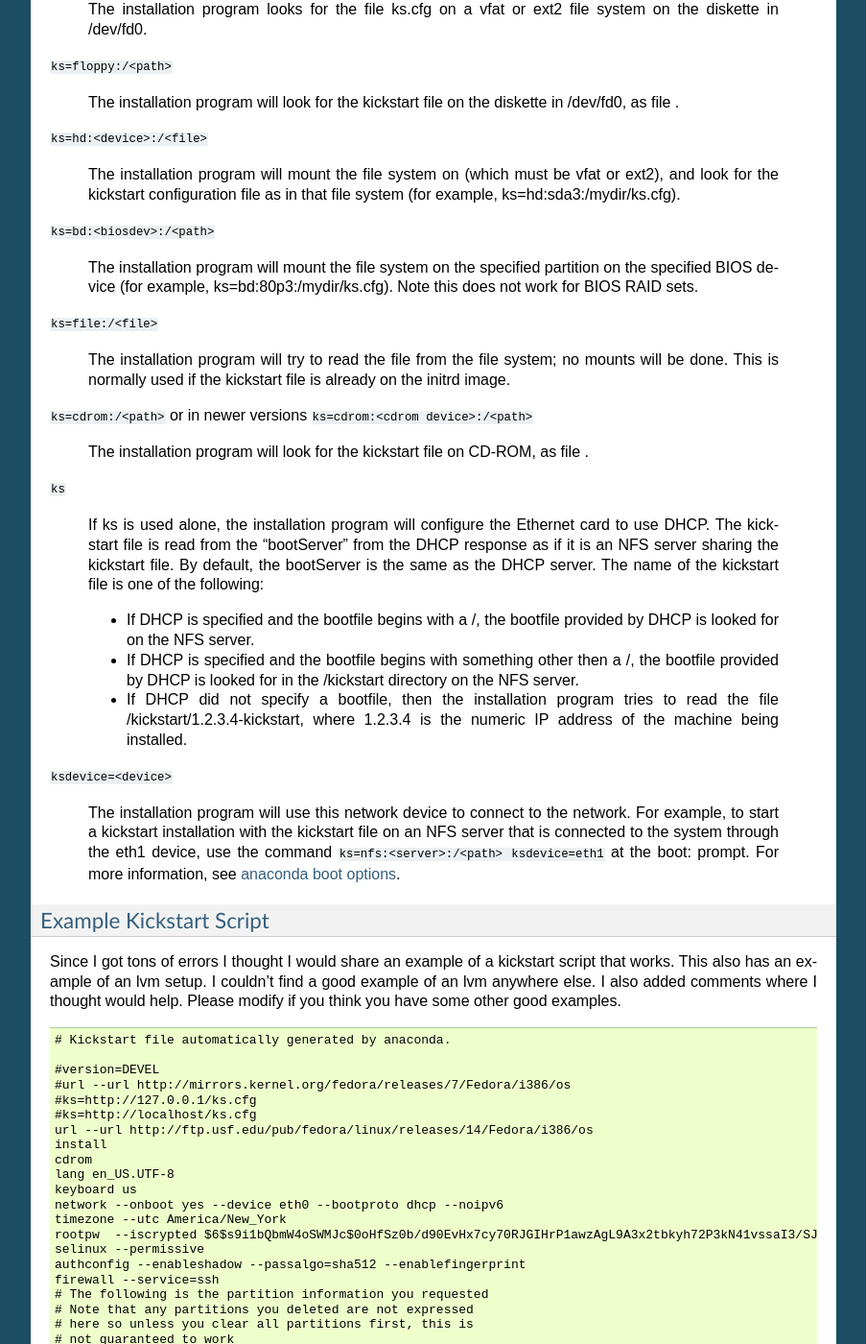
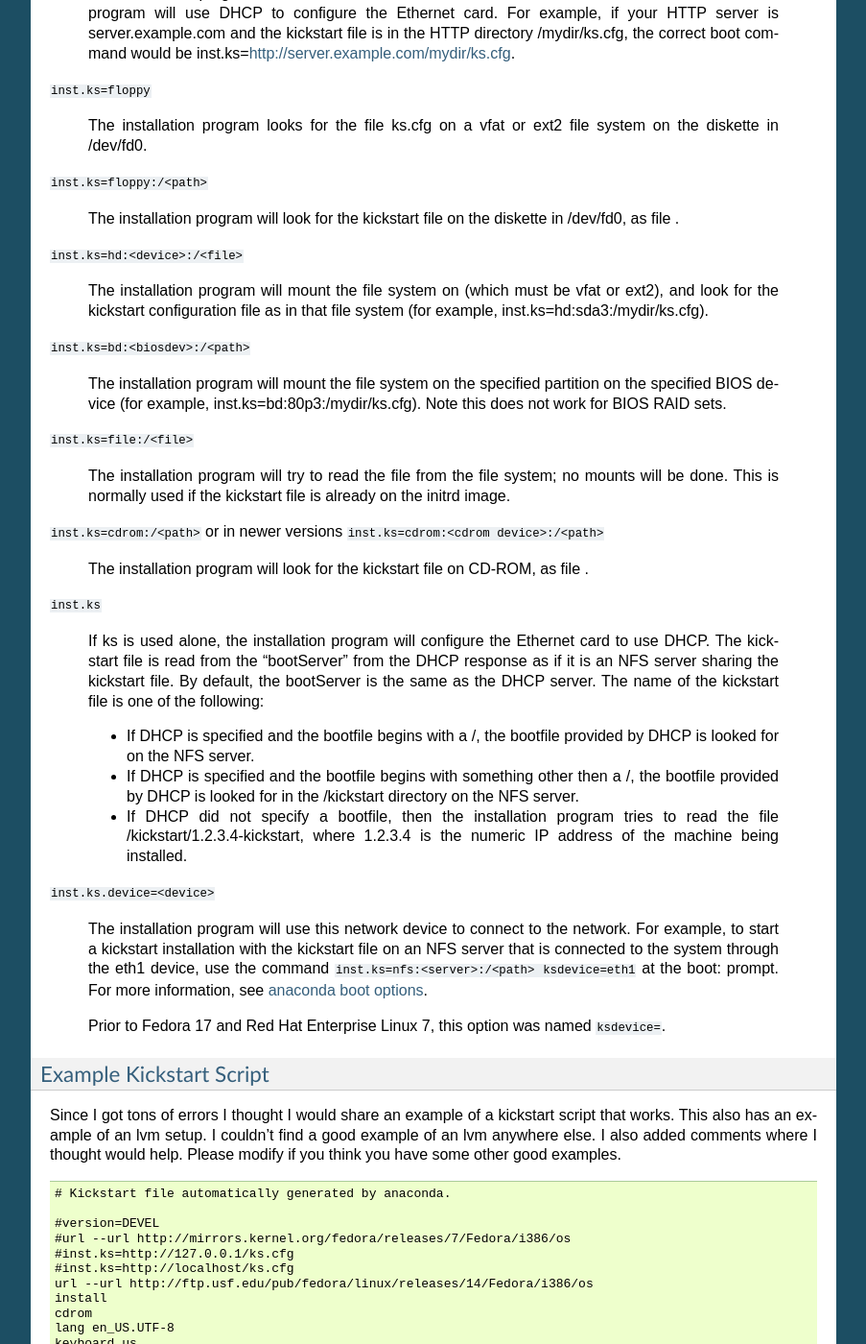
Before and after one commit to pykickstart/pykickstart, a Sphinx documentation site: the page built from docs/kickstart-docs.rst, in a window 1280 px wide and 1400 px high, scrolled down 138826 px. Shown: the whole window at 96% size, without its empty margins (198-1101 px from the left). Built offline with Sphinx 7.4.7, drawn with Linux system fonts in a browser that asks for light colours; some of the changed text lies outside the part shown.

Commit message:
Explain ks= vs. inst.ks= in the documentation (#109).

```diff
--- a/docs/kickstart-docs.rst
+++ b/docs/kickstart-docs.rst
@@ -362,10 +362,12 @@ installed.
 
 There are also 2 optional headers, controlled by the kernel command line
 options
-`kssendmac <https://rhinstaller.github.io/anaconda/boot-options.html#inst-ks-sendmac>`__
+`inst.ks.sendmac <https://rhinstaller.github.io/anaconda/boot-options.html#inst-ks-sendmac>`__
 and
-`kssendsn <https://rhinstaller.github.io/anaconda/boot-options.html#inst-ks-sendsn>`__
+`inst.ks.sendsn <https://rhinstaller.github.io/anaconda/boot-options.html#inst-ks-sendsn>`__
 
+Prior to Fedora 17 and Red Hat Enterprise Linux 7, these options were
+named ``kssendmac`` and ``kssendsn``.
 
 Chapter 11. Making the Installation Tree Available
 ==================================================
@@ -402,6 +404,9 @@ line argument is passed to the kernel.
 
 https://fedoraproject.org/wiki/File:Fedora_boot_screen.png
 
+Prior to Fedora 17 and Red Hat Enterprise Linux 7, all the various forms
+of the ``inst.ks=`` parameter were simply named ``ks=``.
+
 
 Boot Diskette
 -------------
@@ -411,13 +416,13 @@ Section called Creating a Kickstart Boot Diskette in Chapter 6, boot the
 system with the diskette in the drive, and enter the following command
 at the boot: prompt:
 
-``linux ks=floppy``
+``linux inst.ks=floppy``
 
 
 CD-ROM #1 and Diskette
 ----------------------
 
-The linux ks=floppy command also works if the ks.cfg file is located on
+The linux inst.ks=floppy command also works if the ks.cfg file is located on
 a vfat or ext2 file system on a diskette and you boot from the Fedora or
 Red Hat Enterprise Linux CD-ROM #1.
 
@@ -426,7 +431,7 @@ Enterprise Linux CD-ROM #1 and have the kickstart file on a vfat or ext2
 file system on a diskette. To do so, enter the following command at the
 boot: prompt:
 
-``linux ks=hd:fd0:/ks.cfg``
+``linux inst.ks=hd:fd0:/ks.cfg``
 
 
 With Driver Disk
@@ -436,7 +441,7 @@ If you need to use a driver disk with kickstart, specify the dd option
 as well. For example, to boot off a boot diskette and use a driver disk,
 enter the following command at the boot: prompt:
 
-``linux ks=floppy dd``
+``linux inst.ks=floppy dd``
 
 
 Boot CD-ROM
@@ -447,66 +452,66 @@ called Creating a Kickstart Boot CD-ROM in Chapter 6, insert the CD-ROM
 into the system, boot the system, and enter the following command at the
 boot: prompt (where ks.cfg is the name of the kickstart file):
 
-``linux ks=cdrom:<device>:/ks.cfg``
+``linux inst.ks=cdrom:<device>:/ks.cfg``
 
 
 Other kickstart options
 ------------------------
 
-``ks=nfs:<server>:/<path>``
+``inst.ks=nfs:<server>:/<path>``
 
     The installation program will look for the kickstart file on the NFS
     server , as file . The installation program will use DHCP to
     configure the Ethernet card. For example, if your NFS server is
     server.example.com and the kickstart file is in the NFS share
     /mydir/ks.cfg, the correct boot command would be
-    ks=\ nfs:server.example.com:/mydir/ks.cfg.
+    inst.ks=\ nfs:server.example.com:/mydir/ks.cfg.
 
-``ks=http://<server>/<path>``
+``inst.ks=http://<server>/<path>``
 
     The installation program will look for the kickstart file on the
     HTTP server , as file . The installation program will use DHCP to
     configure the Ethernet card. For example, if your HTTP server is
     server.example.com and the kickstart file is in the HTTP directory
     /mydir/ks.cfg, the correct boot command would be
-    ks=\ http://server.example.com/mydir/ks.cfg.
+    inst.ks=\ http://server.example.com/mydir/ks.cfg.
 
-``ks=floppy``
+``inst.ks=floppy``
 
     The installation program looks for the file ks.cfg on a vfat or ext2
     file system on the diskette in /dev/fd0.
 
-``ks=floppy:/<path>``
+``inst.ks=floppy:/<path>``
 
     The installation program will look for the kickstart file on the
     diskette in /dev/fd0, as file .
 
-``ks=hd:<device>:/<file>``
+``inst.ks=hd:<device>:/<file>``
 
     The installation program will mount the file system on (which must
     be vfat or ext2), and look for the kickstart configuration file as
-    in that file system (for example, ks=hd:sda3:/mydir/ks.cfg).
+    in that file system (for example, inst.ks=hd:sda3:/mydir/ks.cfg).
 
-``ks=bd:<biosdev>:/<path>``
+``inst.ks=bd:<biosdev>:/<path>``
 
     The installation program will mount the file system on the specified
     partition on the specified BIOS device (for example,
-    ks=bd:80p3:/mydir/ks.cfg). Note this does not work for BIOS RAID
+    inst.ks=bd:80p3:/mydir/ks.cfg). Note this does not work for BIOS RAID
     sets.
 
-``ks=file:/<file>``
+``inst.ks=file:/<file>``
 
     The installation program will try to read the file from the file
     system; no mounts will be done. This is normally used if the
     kickstart file is already on the initrd image.
 
-``ks=cdrom:/<path>`` or in newer versions
-``ks=cdrom:<cdrom device>:/<path>``
+``inst.ks=cdrom:/<path>`` or in newer versions
+``inst.ks=cdrom:<cdrom device>:/<path>``
 
     The installation program will look for the kickstart file on CD-ROM,
     as file .
 
-``ks``
+``inst.ks``
 
     If ks is used alone, the installation program will configure the
     Ethernet card to use DHCP. The kickstart file is read from the
@@ -526,15 +531,18 @@ Other kickstart options
        tries to read the file /kickstart/1.2.3.4-kickstart, where
        1.2.3.4 is the numeric IP address of the machine being installed.
 
-``ksdevice=<device>``
+``inst.ks.device=<device>``
 
     The installation program will use this network device to connect to
     the network. For example, to start a kickstart installation with the
     kickstart file on an NFS server that is connected to the system
     through the eth1 device, use the command
-    ``ks=nfs:<server>:/<path> ksdevice=eth1`` at the boot: prompt. For
+    ``inst.ks=nfs:<server>:/<path> ksdevice=eth1`` at the boot: prompt. For
     more information, see
     `anaconda boot options <https://rhinstaller.github.io/anaconda/boot-options.html>`__.
+
+    Prior to Fedora 17 and Red Hat Enterprise Linux 7, this option was named
+    ``ksdevice=``.
 
 
 Example Kickstart Script
@@ -552,8 +560,8 @@ some other good examples.
 
     #version=DEVEL
     #url --url http://mirrors.kernel.org/fedora/releases/7/Fedora/i386/os
-    #ks=http://127.0.0.1/ks.cfg
-    #ks=http://localhost/ks.cfg
+    #inst.ks=http://127.0.0.1/ks.cfg
+    #inst.ks=http://localhost/ks.cfg
     url --url http://ftp.usf.edu/pub/fedora/linux/releases/14/Fedora/i386/os
     install
     cdrom
```
